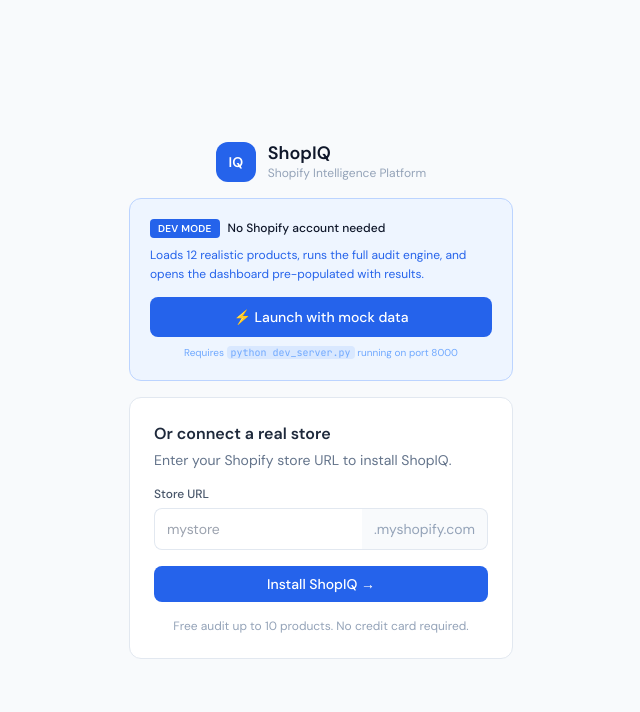
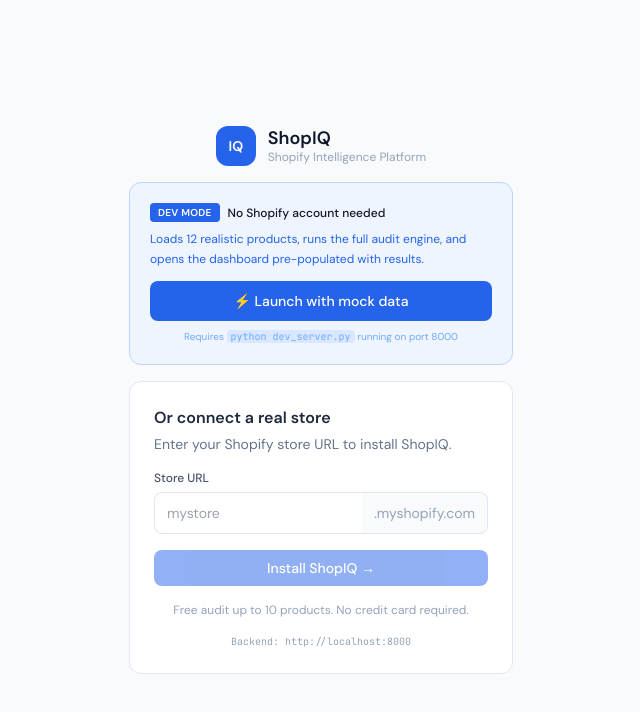
Before and after one commit to Vishwapabasara/shopiq, a React (Vite) app in the folder frontend/: page /login in a window 1280 px wide. Shown: the top 712 px of the page, without its empty margins (319-959 px from the left). Built offline with nearby package versions, Linux system fonts and the light colour scheme.

Commit message:
ix: Use direct backend URL for OAuth install

```diff
--- a/frontend/src/pages/LoginPage.tsx
+++ b/frontend/src/pages/LoginPage.tsx
@@ -9,12 +9,17 @@
 
   const isDev = window.location.hostname === 'localhost' || window.location.hostname === '127.0.0.1'
 
-  // API URLs - use full Railway URL in production
-  const API_BASE = isDev
+  // CRITICAL: Always use full backend URL in production
+  const BACKEND_URL = isDev
     ? 'http://localhost:8000'
     : 'https://shopiq-production.up.railway.app'
 
   const handleDevLaunch = async () => {
+    if (!isDev) {
+      alert('Dev mode is only available when running locally')
+      return
+    }
+
     setLoading(true)
     setStep('login')
     setErrorMsg('')
@@ -23,13 +28,13 @@
       // Step 1: create session
       let loginRes: Response
       try {
-        loginRes = await fetch(`${API_BASE}/dev/login`, {
+        loginRes = await fetch(`${BACKEND_URL}/dev/login`, {
           credentials: 'include',
         })
-      } catch {
+      } catch (err) {
         throw new Error(
-          'Cannot connect to API. ' +
-          'Make sure the backend is running.'
+          'Cannot connect to local backend on port 8000. ' +
+          'Make sure "python dev_server.py" is running.'
         )
       }
 
@@ -42,7 +47,7 @@
       setStep('seeding')
 
       // Step 2: seed mock audit
-      const seedRes = await fetch(`${API_BASE}/dev/seed-audit`, {
+      const seedRes = await fetch(`${BACKEND_URL}/dev/seed-audit`, {
         method: 'POST',
         credentials: 'include',
         headers: { 'Content-Type': 'application/json' },
@@ -69,20 +74,31 @@
   }
 
   const handleInstall = () => {
+    setLoading(true)
+    setShopError('')
+
     const clean = shop.trim().toLowerCase()
-      .replace(/^https?:\/\//, '').replace(/\/$/, '')
+      .replace(/^https?:\/\//, '')
+      .replace(/\/$/, '')
+
     const domain = clean.endsWith('.myshopify.com') ? clean : `${clean}.myshopify.com`
 
+    // Validate shop domain
     if (!/^[a-z0-9][a-z0-9\-]*\.myshopify\.com$/.test(domain)) {
       setShopError('Enter a valid Shopify store URL e.g. mystore.myshopify.com')
+      setLoading(false)
       return
     }
 
-    // Redirect to backend OAuth install endpoint
-    // Use full URL in production to avoid CORS issues
-    const installUrl = `${API_BASE}/auth/shopify/install?shop=${domain}`
-    console.log('Redirecting to:', installUrl)
-    window.location.href = installUrl
+    // CRITICAL: Redirect directly to backend (not relative URL)
+    const installUrl = `${BACKEND_URL}/auth/shopify/install?shop=${domain}`
+
+    console.log('🔗 Redirecting to backend:', installUrl)
+
+    // Add small delay so user sees the loading state
+    setTimeout(() => {
+      window.location.href = installUrl
+    }, 300)
   }
 
   const stepLabel: Record<string, string> = {
@@ -198,10 +214,12 @@
                 type="text"
                 value={shop}
                 onChange={e => { setShop(e.target.value); setShopError('') }}
-                onKeyDown={e => e.key === 'Enter' && handleInstall()}
+                onKeyDown={e => e.key === 'Enter' && !loading && handleInstall()}
                 placeholder="mystore"
+                disabled={loading}
                 className="flex-1 border border-r-0 border-slate-200 rounded-l-lg px-3 py-2.5
-                           text-sm focus:outline-none focus:border-brand-400 transition-colors"
+                           text-sm focus:outline-none focus:border-brand-400 transition-colors
+                           disabled:bg-slate-100 disabled:cursor-not-allowed"
               />
               <span className="border border-slate-200 bg-slate-50 px-3 py-2.5 text-sm
                                text-slate-400 rounded-r-lg border-l-0 whitespace-nowrap">
@@ -212,14 +230,29 @@
           </div>
           <button
             onClick={handleInstall}
-            disabled={loading}
-            className="btn-primary w-full disabled:opacity-60"
+            disabled={loading || !shop.trim()}
+            className="btn-primary w-full disabled:opacity-50 disabled:cursor-not-allowed
+                       flex items-center justify-center gap-2"
           >
-            {loading ? 'Connecting...' : 'Install ShopIQ →'}
+            {loading ? (
+              <>
+                <Spinner />
+                Connecting...
+              </>
+            ) : (
+              'Install ShopIQ →'
+            )}
           </button>
           <p className="text-xs text-slate-400 text-center">
             Free audit up to 10 products. No credit card required.
           </p>
+
+          {/* Debug info in dev */}
+          {isDev && (
+            <p className="text-[10px] text-slate-400 text-center font-mono">
+              Backend: {BACKEND_URL}
+            </p>
+          )}
         </div>
 
       </div>
```
